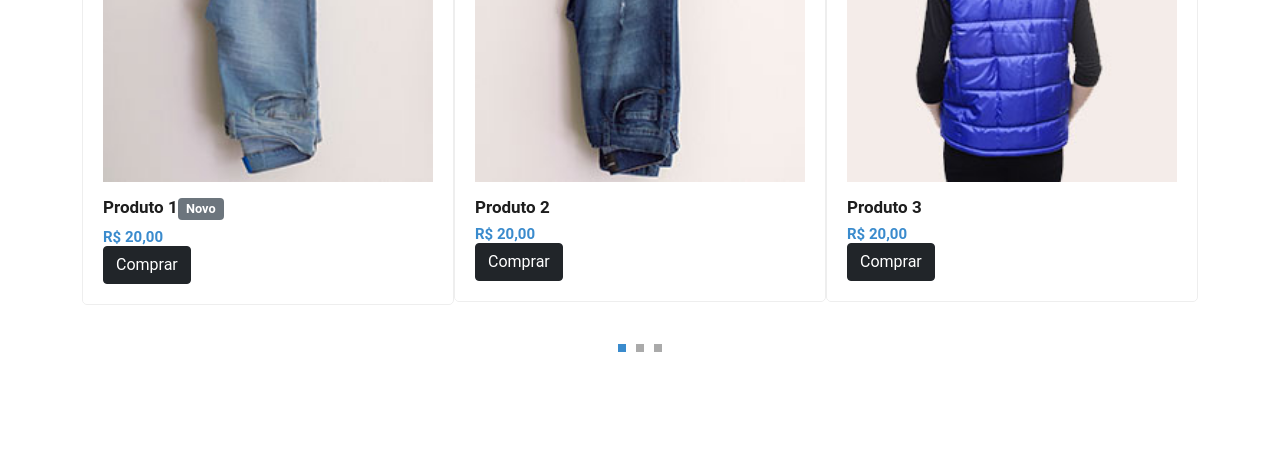
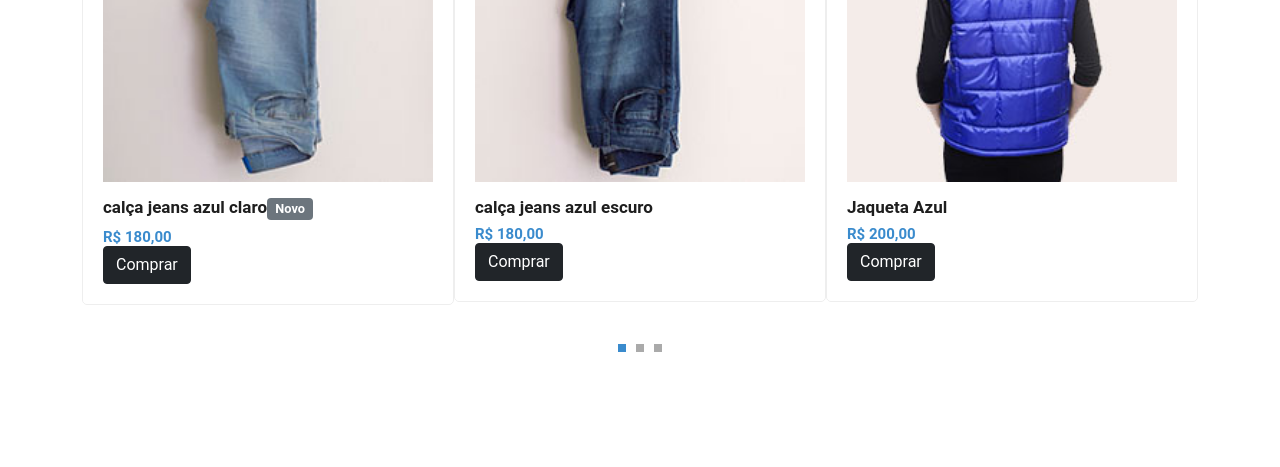
Before and after one commit to RafaelMoraesDevv/Desafio-Jquery-I, a plain HTML site: page index.html in a window 1280 px wide. Shown: the part 1027-1494 px from the top of the page. Drawn offline with Linux system fonts and the light colour scheme.

Commit message:
Atualizando produtos do site

```diff
--- a/index.html
+++ b/index.html
@@ -66,72 +66,72 @@
                     <div class="owl-carousel owl-theme">
                         <div class="featured-item">
                             <img src="assets/images/item-01.jpg" alt="Item 1">
-                            <h4>Produto 1</h4>
-                            <h6>R$ 20,00</h6>
+                            <h4>calça jeans azul claro</h4>
+                            <h6>R$ 180,00</h6>
                             <a href="single-product.html">
                                 Comprar
                             </a>
                         </div>
                         <div class="featured-item">
                             <img src="assets/images/item-02.jpg" alt="Item 2">
-                            <h4>Produto 2</h4>
-                            <h6>R$ 20,00</h6>
+                            <h4>calça jeans azul escuro</h4>
+                            <h6>R$ 180,00</h6>
                             <a href="single-product.html">
                                 Comprar
                             </a>
                         </div>
                         <div class="featured-item">
                             <img src="assets/images/item-03.jpg" alt="Item 3">
-                            <h4>Produto 3</h4>
-                            <h6>R$ 20,00</h6>
+                            <h4>Jaqueta Azul</h4>
+                            <h6>R$ 200,00</h6>
                             <a href="single-product.html">
                                 Comprar
                             </a>
                         </div>
                         <div class="featured-item">
                             <img src="assets/images/item-04.jpg" alt="Item 4">
-                            <h4>Produto 4</h4>
-                            <h6>R$ 20,00</h6>
+                            <h4>Bolsa Azu</h4>
+                            <h6>R$ 70,00</h6>
                             <a href="single-product.html">
                                 Comprar
                             </a>
                         </div>
                         <div class="featured-item">
                             <img src="assets/images/item-05.jpg" alt="Item 5">
-                            <h4>Produto 5</h4>
-                            <h6>R$ 20,00</h6>
+                            <h4>Bolsa rosa</h4>
+                            <h6>R$ 70,00</h6>
                             <a href="single-product.html">
                                 Comprar
                             </a>
                         </div>
                         <div class="featured-item">
                             <img src="assets/images/item-06.jpg" alt="Item 6">
-                            <h4>Produto 6</h4>
-                            <h6>R$ 20,00</h6>
+                            <h4>Tenis all star vermelho</h4>
+                            <h6>R$ 150,00</h6>
                             <a href="single-product.html">
                                 Comprar
                             </a>
                         </div>
                         <div class="featured-item">
                             <img src="assets/images/item-04.jpg" alt="Item 7">
-                            <h4>Produto 7</h4>
-                            <h6>R$ 20,00</h6>
+                            <h4>Bolsa AZUL</h4>
+                            <h6>R$ 70,00</h6>
                             <a href="single-product.html">
                                 Comprar
                             </a>
                         </div>
                         <div class="featured-item">
                             <img src="assets/images/item-05.jpg" alt="Item 8">
-                            <h4>Produto 8</h4>
-                            <h6>R$ 20,00</h6>
+                            <h4>Bolsa rosa</h4>
+                            <h6>R$ 70,00</h6>
                             <a href="single-product.html">
                                 Comprar
                             </a>
                         </div>
                         <div class="featured-item">
                             <img src="assets/images/item-06.jpg" alt="Item 9">
-                            <h4>Produto 9</h4>
-                            <h6>R$ 20,00</h6>
+                            <h4>Tenis all star vermelho</h4>
+                            <h6>R$ 150,00</h6>
                             <a href="single-product.html">
                                 Comprar
                             </a>
```
